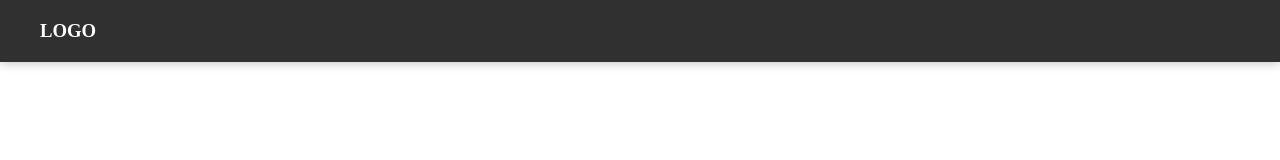
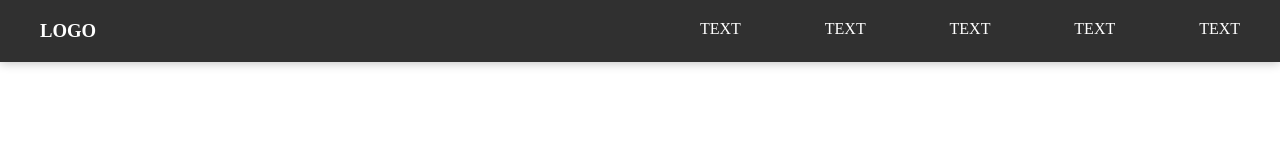
Before and after one commit to mukhriddin-dev/CSS, a plain HTML site: page index.html in a window 1280 px wide. Drawn offline with Linux system fonts and the light colour scheme.

Commit message:
added list

```diff
--- a/index.html
+++ b/index.html
@@ -13,7 +13,23 @@
       <div class="container">
         <nav class="nav">
           <h3 class="nav__logo">LOGO</h3>
-
+          <ul class="nav__list">
+            <li class="nav__list_item">
+              <a href="#" class="nav__list_item-link">text</a>
+            </li>
+            <li class="nav__list_item">
+              <a href="#" class="nav__list_item-link">text</a>
+            </li>
+            <li class="nav__list_item">
+              <a href="#" class="nav__list_item-link">text</a>
+            </li>
+            <li class="nav__list_item">
+              <a href="#" class="nav__list_item-link">text</a>
+            </li>
+            <li class="nav__list_item">
+              <a href="#" class="nav__list_item-link">text</a>
+            </li>
+          </ul>
           <span class="nav__menu">menu</span>
         </nav>
       </div>
--- a/scss/blocks/_header.scss
+++ b/scss/blocks/_header.scss
@@ -1,58 +1,70 @@
-header{
+header {
   padding: 20px;
   box-shadow: 0 1px 10px 0px silver;
   background-color: $bg-main-color;
   color: $mian-text-color;
 
-   .nav{
+  .nav {
     display: flex;
     width: 100%;
     justify-content: space-between;
 
-      &__logo{
-         color:#fff;
+    &__logo {
+      color: #fff;
       cursor: pointer;
 
-         &:hover{
+      &:hover {
         color: yellow;
       }
     }
-      &__menu{
+    &__menu {
       display: none;
+    }
+
+    &__list {
+      display: flex;
+      text-transform: uppercase;
+      list-style-type: none;
+      width: 45%;
+      justify-content: space-between;
+      &_item {
+        &-link {
+          text-decoration: none;
+          color: #fff;
+        }
+      }
     }
   }
 }
 
-@media only screen and (max-width: 768px){
-   header{
+@media only screen and (max-width: 768px) {
+  header {
     padding: 20px;
     box-shadow: 0 1px 10px 0px silver;
     background-color: seagreen;
-      .nav{
+    .nav {
       display: flex;
       width: 100%;
       justify-content: space-between;
-         &__menu{
+      &__menu {
         display: block;
       }
     }
   }
-
 }
 
-@media only screen and (max-width: 576px){
-   header{
+@media only screen and (max-width: 576px) {
+  header {
     padding: 20px;
     box-shadow: 0 1px 10px 0px silver;
     background-color: rgb(136, 12, 164);
-      .nav{
+    .nav {
       display: flex;
       width: 100%;
       justify-content: space-between;
-         &__menu{
+      &__menu {
         display: block;
       }
     }
   }
-
 }
```
Also changed, not shown: css/style.css, css/style.min.css. Lines whose indentation alone changed are shown as unchanged.
